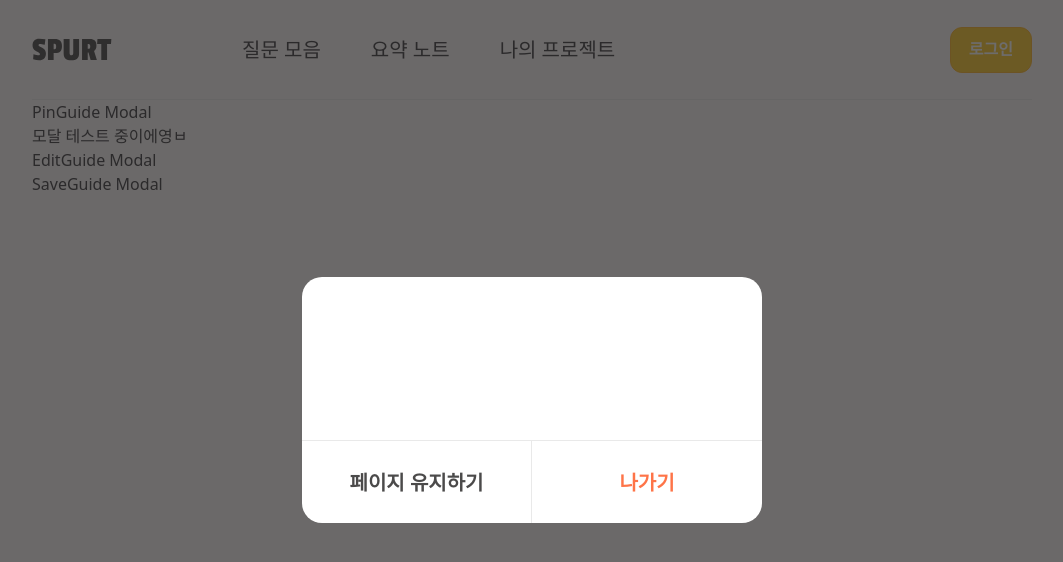
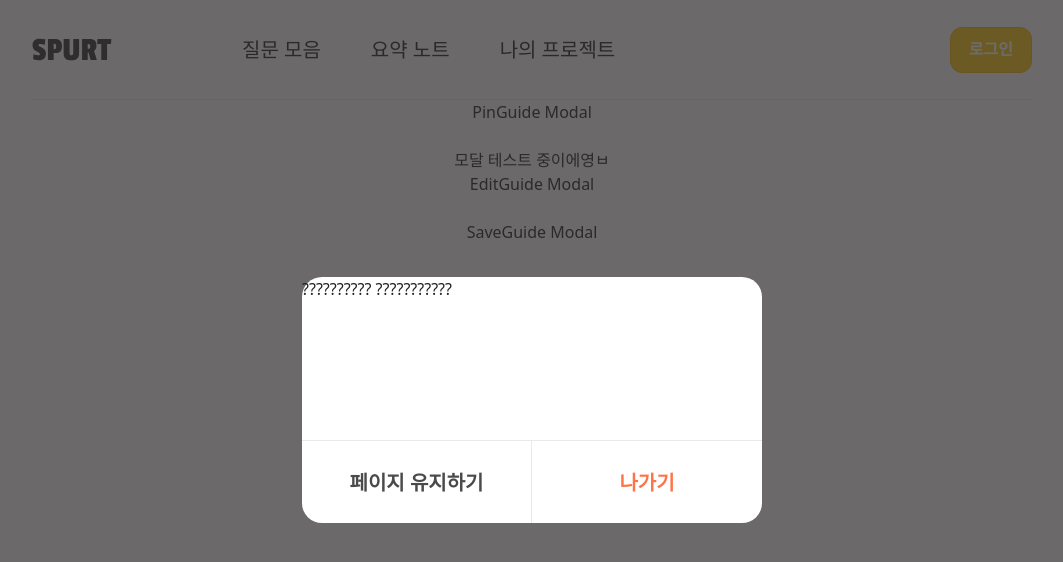
Before and after one commit to Nexters/Spurt, a Next.js app: page /modalTest in a window 1280 px wide. Both pictures are taken after a click on the button "SaveGuide Modal". Shown: the top 562 px of the page, without its empty margins (108-1171 px from the left). Built offline with nearby package versions, Linux system fonts and the light colour scheme; no server answers.

Commit message:
SaveGuideModal 적용
- 저장하지 않은 채 뒤로가기 눌렀을 경우 모달 활성화
- 아무것도 작성하지 않았다면 모달 활성화X

```diff
--- a/apis/Questions/fetchQuestion.tsx
+++ b/apis/Questions/fetchQuestion.tsx
@@ -6,7 +6,7 @@ export interface Params {
   category?: string;
   pinIndicator?: boolean;
   myQuestionIndicator?: boolean;
-  offest?: number;
+  offset?: number;
   size?: number;
 }
 
--- a/apis/Questions/fetchQuestionByJob.tsx
+++ b/apis/Questions/fetchQuestionByJob.tsx
@@ -6,7 +6,7 @@ export default function fetchQuestionByJob() {
   return new Promise((resolve) => {
     ApiClient.get(`/v1/question/random`, {
       params: {
-        offest: 4,
+        offset: 4,
       },
     })
       .then((res) => {
--- a/components/pc/Keywords/Modals/SaveGuide.tsx
+++ b/components/pc/Keywords/Modals/SaveGuide.tsx
@@ -1,9 +1,13 @@
+import { useRouter } from 'next/router';
 import { ModalProps } from './PinGuide';
 
 const SaveGuide = ({ setShow }: ModalProps) => {
+  const router = useRouter();
   return (
     <div className="fixed top-0 left-0 w-full h-full bg-gray-700 bg-opacity-70 flex flex-col justify-center items-center">
-      <div className="w-[460px] h-[163px] rounded-t-[20px] bg-white"></div>
+      <div className="w-[460px] h-[163px] rounded-t-[20px] bg-white">
+        ?????????? ???????????
+      </div>
       <div className="flex w-[460px] h-[83px] rounded-b-[20px] border-t-[1px] bg-white">
         <button
           className="flex justify-center items-center w-[230px] border-r-[1px] text-heading1 text-gray-600"
@@ -13,7 +17,7 @@ const SaveGuide = ({ setShow }: ModalProps) => {
         </button>
         <button
           className="flex justify-center items-center w-[230px] text-heading1 text-red"
-          onClick={() => setShow()}
+          onClick={() => router.back()}
         >
           나가기
         </button>
--- a/pages/modalTest.tsx
+++ b/pages/modalTest.tsx
@@ -17,7 +17,7 @@ const ModalTest = () => {
     setShowSave(!showSave);
   };
   return (
-    <>
+    <div className="flex flex-col justify-center items-center">
       <button onClick={showModal}>PinGuide Modal</button>
       <br />
       모달 테스트 중이에영ㅂ
@@ -46,7 +46,7 @@ const ModalTest = () => {
           }}
         ></SaveGuide>
       )}
-    </>
+    </div>
   );
 };
 
--- a/pages/post.tsx
+++ b/pages/post.tsx
@@ -5,6 +5,7 @@ import SumKeyWord, {
 } from '@/components/pc/Keywords/Buttons/Keyword';
 import AddKeyWordBtn from '@/components/pc/Keywords/Buttons/addKeyword';
 import Carousel from '@/components/pc/Keywords/Carousel/Carousel';
+import SaveGuide from '@/components/pc/Keywords/Modals/SaveGuide';
 import { postCategory } from '@/const/categories';
 import ArrowRightIcon from '@/img/arrow-right-circle-54.svg';
 import SaveIcon from '@/img/check-16.svg';
@@ -28,6 +29,7 @@ const Post = () => {
   const [content, setContent] = useState('');
   const [contentCount, setContentCount] = useState(0);
   const [project, setProject] = useState('');
+  const [showSave, setShowSave] = useState(false);
 
   useEffect(() => {
     if (exp) setProject(exp as string);
@@ -48,6 +50,10 @@ const Post = () => {
     );
   };
 
+  const showModal = () => {
+    setShowSave(!showSave);
+  };
+
   const handlePost = () => {
     if (!exp) {
       issuePost({
@@ -63,7 +69,11 @@ const Post = () => {
   };
 
   const goBack = () => {
-    router.back();
+    if (!title && !content) {
+      router.back();
+    } else {
+      showModal();
+    }
   };
 
   const [selectedPostCategory, setSelectedPostCategory] = useRecoilState(
@@ -178,6 +188,13 @@ const Post = () => {
           </CTA4>
         )}
       </div>
+      {showSave && (
+        <SaveGuide
+          setShow={() => {
+            showModal();
+          }}
+        />
+      )}
     </>
   );
 };
```
